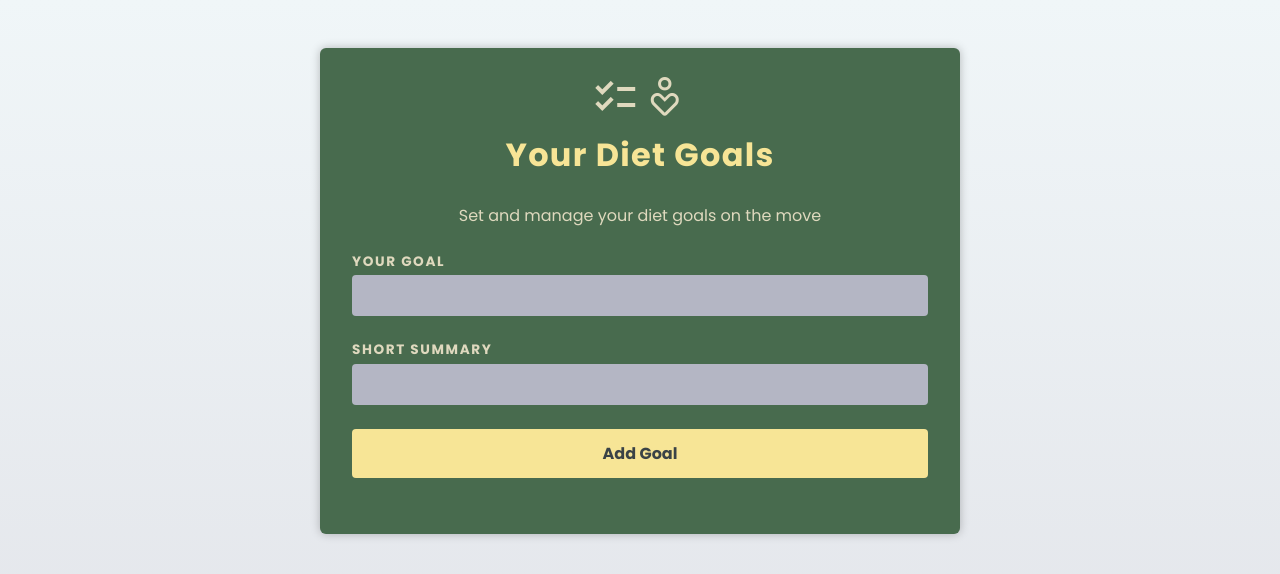
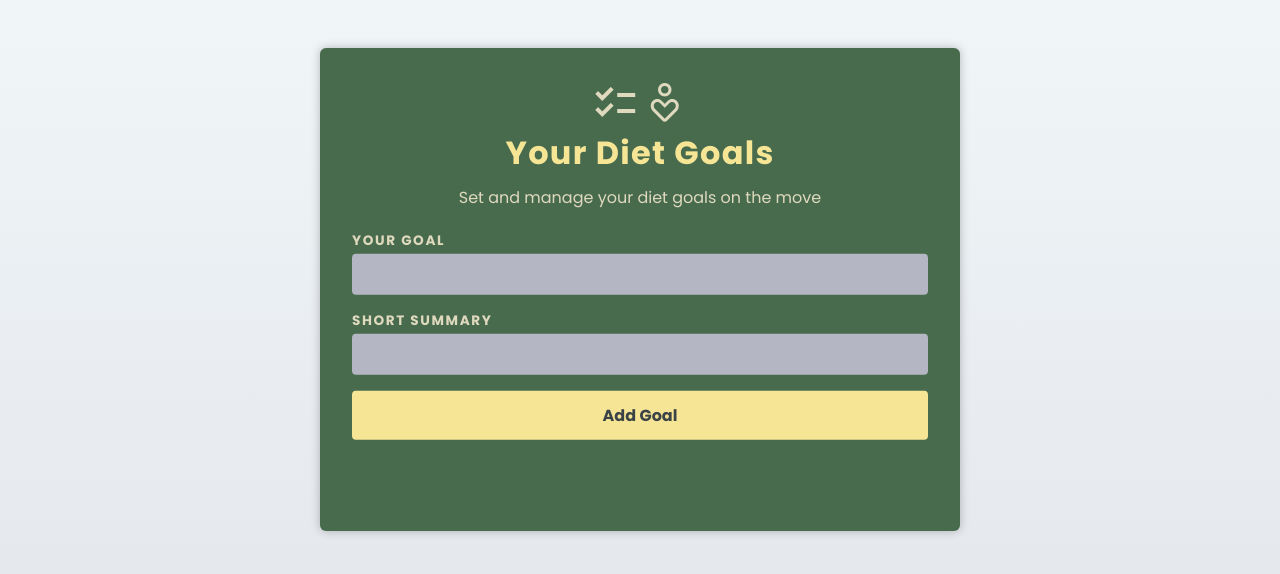
Before and after one commit to VanessaTsang888/your-diet-goals-web-app, a React (Vite) app: page / in a window 1280 px wide. Shown: the top 574 px of the page. Built offline with nearby package versions, Linux system fonts and the light colour scheme; the HTML template or start-up script is replaced by a standard one.

Commit message:
chore: used CSS3 to layout elements

```diff
--- a/src/index.css
+++ b/src/index.css
@@ -29,7 +29,8 @@
   font-size: 3rem;
   color: #dfd9be;
   line-height: 0.2rem;
-  margin-top: 1rem;
+  transform: translateY(1.4rem);
+  /* margin-top: 1rem; */
 }
 
 .material-symbols-rounded {
@@ -37,8 +38,13 @@
   font-size: 3rem;
   color: #dfd9be;
   line-height: 0.2rem;
-  margin-top: 1rem;
+  transform: translateY(1.4rem);
 }
+/* Accessibility: icons should be focusable using the keyboard */
+/* .material-icons .material-symbols-rounded:focus i {
+  outline: 3px solid#f9a73b;
+  border-radius: 3px;
+} */
 
 .icon-container {
   display: flex;
@@ -67,7 +73,6 @@ main {
   max-width: 40rem;
   margin: 3rem auto;
   padding: 2rem;
-  /* background-color: #3a4346; */
   background-color: #486b4e;
   color: #f0f6f8;
   border-radius: 6px;
@@ -92,19 +97,19 @@ header h1 {
   margin-bottom: 0rem;
   text-align: center;
   letter-spacing: 0.5rem;
-  /* line-height: 0.08rem; */
   color: #f7e596;
   letter-spacing: 0.08rem;
-  margin-top: 0.5rem;
-  margin-bottom: 0rem;
 }
 
 p {
   font-size: 1rem;
   line-height: normal;
-  margin-top: 0rem;
-  margin-bottom: 1.5rem;
+  transform: translateY(-2rem);
   color: #dfd9be;
+}
+
+form {
+  transform: translateY(-0.7rem);
 }
 
 label {
@@ -154,7 +159,6 @@ ul {
 }
 
 li {
-  /* background-color: #475357; */
   background-color: #486b4e;
   padding: 1rem;
   border-radius: 4px;
@@ -197,8 +201,8 @@ li button:hover {
   color: #acd1ce;
 }
 
-/* Accessibility: logo image should be focusable using the keyboard */
+/* Accessibility: logo image should be focusable using the keyboard
 img:focus {
   outline: 3px solid#f9a73b;
   border-radius: 3px;
-}
+} */
```
